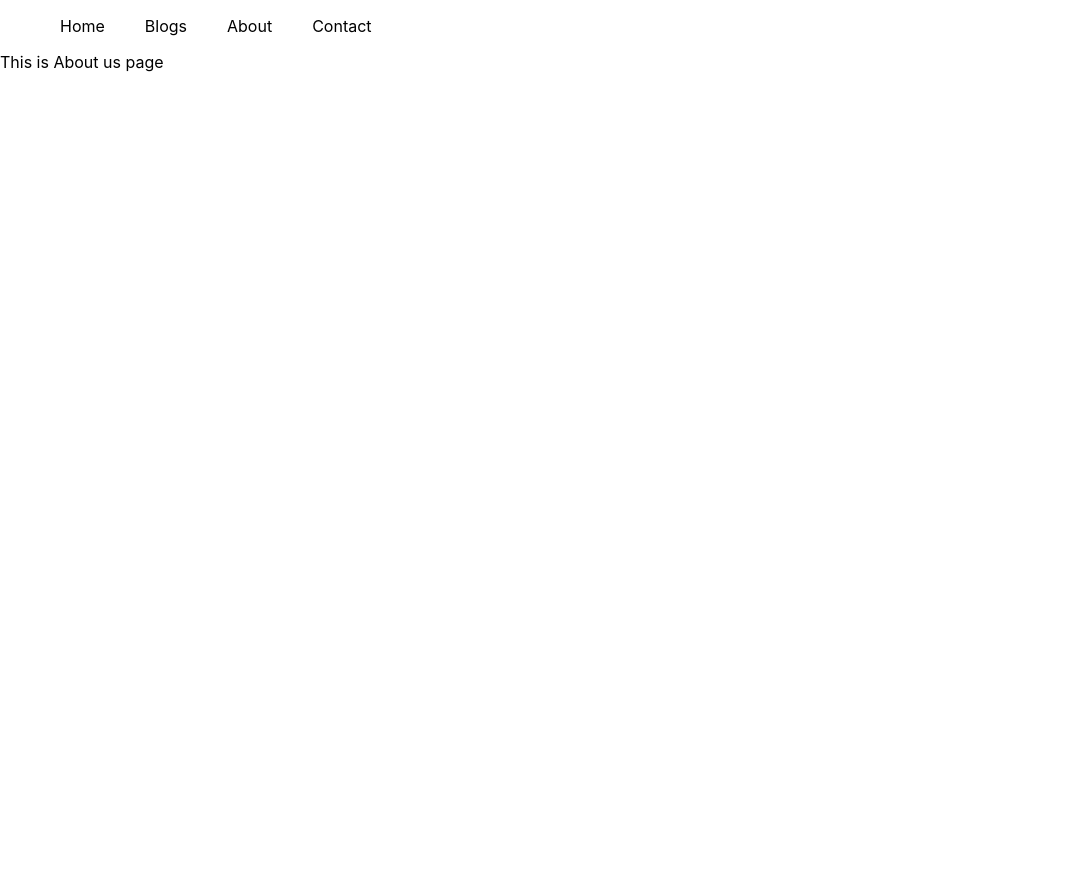
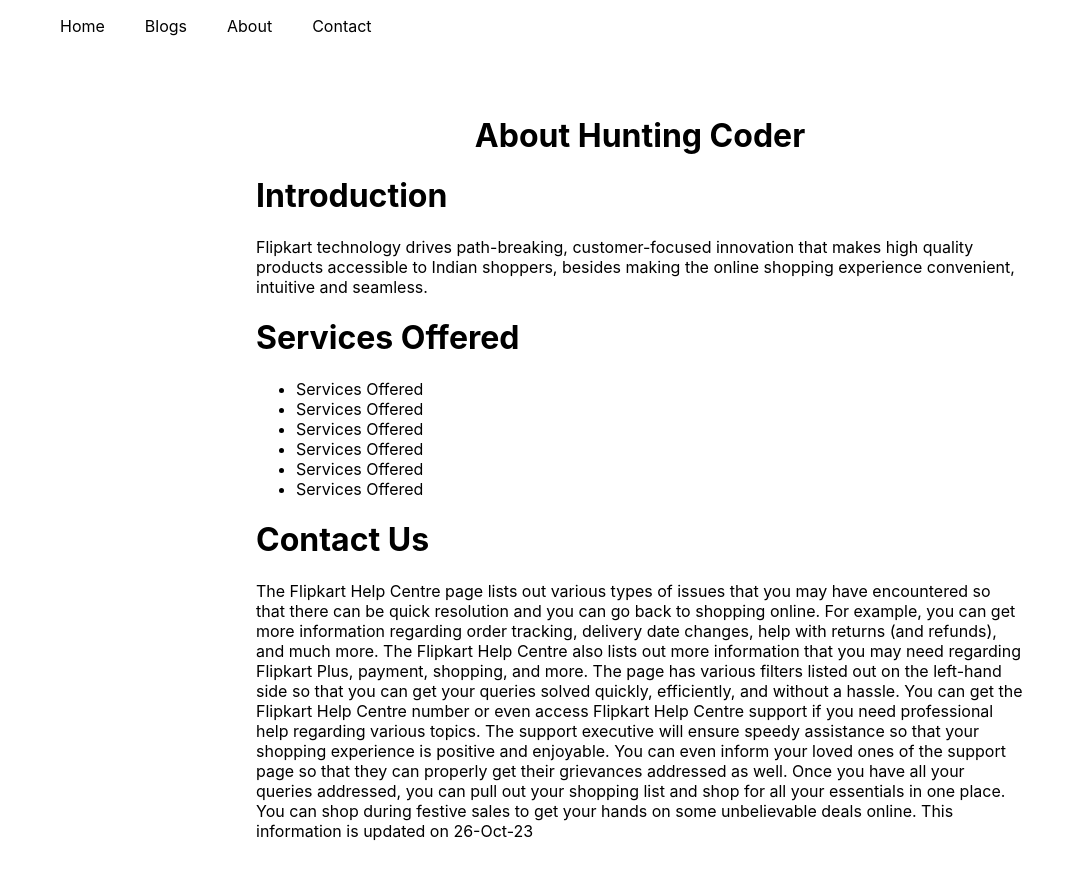
Before and after one commit to AkshayChavhan/learn_nextjs, a Next.js app in the folder nextjs-blog/: page /about in a window 1280 px wide. Shown: the top 878 px of the page, without its empty margins (0-1085 px from the left). Before the commit the page ends 800 px from the top, so only its background shows below. Built offline with nearby package versions, Linux system fonts and the light colour scheme.

Commit message:
21-about and other all pages styles

```diff
--- a/nextjs-blog/pages/about.js
+++ b/nextjs-blog/pages/about.js
@@ -1,8 +1,24 @@
-import React from 'react'
+import React from 'react';
+import style from "../styles/About.module.css";
 
 function About() {
   return (
-    <div>This is About us page</div>
+    <div className={style.container}>
+        <h1 className={style.title}>About Hunting Coder</h1>
+        <h1>Introduction</h1>
+        <p>Flipkart technology drives path-breaking, customer-focused innovation that makes high quality products accessible to Indian shoppers, besides making the online shopping experience convenient, intuitive and seamless.</p>
+        <h1>Services Offered</h1>
+        <ul>
+          <li>Services Offered</li>
+          <li>Services Offered</li>
+          <li>Services Offered</li>
+          <li>Services Offered</li>
+          <li>Services Offered</li>
+          <li>Services Offered</li>
+        </ul>
+        <h1>Contact Us</h1>
+        <p>The Flipkart Help Centre page lists out various types of issues that you may have encountered so that there can be quick resolution and you can go back to shopping online. For example, you can get more information regarding order tracking, delivery date changes, help with returns (and refunds), and much more. The Flipkart Help Centre also lists out more information that you may need regarding Flipkart Plus, payment, shopping, and more. The page has various filters listed out on the left-hand side so that you can get your queries solved quickly, efficiently, and without a hassle. You can get the Flipkart Help Centre number or even access Flipkart Help Centre support if you need professional help regarding various topics. The support executive will ensure speedy assistance so that your shopping experience is positive and enjoyable. You can even inform your loved ones of the support page so that they can properly get their grievances addressed as well. Once you have all your queries addressed, you can pull out your shopping list and shop for all your essentials in one place. You can shop during festive sales to get your hands on some unbelievable deals online. This information is updated on 26-Oct-23</p>
+    </div>
   )
 }
 
--- a/nextjs-blog/pages/contact.js
+++ b/nextjs-blog/pages/contact.js
@@ -48,8 +48,8 @@
 
   return (
     <div className={style.container}>
-      <h1 className={style.title}>Contact Us</h1>
       <form onSubmit={handleSubmit}>
+        <h1 className={style.title}>Contact Us</h1>
         <div className={style.formgroup}>
           <label htmlFor="name">Name</label>
           <input onChange={handleChange} value={form.name} type="text" name="name" className="form-control" id="exampleInputEmail1" placeholder="Enter your name..." />
--- a/nextjs-blog/pages/index.js
+++ b/nextjs-blog/pages/index.js
@@ -31,20 +31,23 @@
           <div className={styles.blogItem}>
             <h3>How to learn Javascript in 2023 ?</h3>
             <p>dffbu we fiweufbe ewfbwiefbf wefbiufbewfeu fewfibfweufbwe feiwfbeufbeuifbewjdffbu we fiweufbe ewfbwiefbf wefbiufbewfeu fewfibfweufbwe feiwfbeufbeuifbewj</p>
+            <button className={styles.btn}>Read more</button>
           </div>
           <div className={styles.blogItem}>
             <h3>How to learn Javascript in 2023 ?</h3>
             <p>dffbu we fiweufbe ewfbwiefbf wefbiufbewfeu fewfibfweufbwe feiwfbeufbeuifbewjdffbu we fiweufbe ewfbwiefbf wefbiufbewfeu fewfibfweufbwe feiwfbeufbeuifbewj</p>
+            <button className={styles.btn}>Read more</button>
           </div>
           <div className={styles.blogItem}>
             <h3>How to learn Javascript in 2023 ?</h3>
             <p>dffbu we fiweufbe ewfbwiefbf wefbiufbewfeu fewfibfweufbwe feiwfbeufbeuifbewjdffbu we fiweufbe ewfbwiefbf wefbiufbewfeu fewfibfweufbwe feiwfbeufbeuifbewj</p>
+            <button className={styles.btn}>Read more</button>
           </div>
           <div className={styles.blogItem}>
             <h3>How to learn Javascript in 2023 ?</h3>
             <p>dffbu we fiweufbe ewfbwiefbf wefbiufbewfeu fewfibfweufbwe feiwfbeufbeuifbewjdffbu we fiweufbe ewfbwiefbf wefbiufbewfeu fewfibfweufbwe feiwfbeufbeuifbewj</p>
+            <button className={styles.btn}>Read more</button>
           </div>
-
         </div>
       </main>
 
--- /dev/null
+++ b/nextjs-blog/styles/About.module.css
@@ -0,0 +1,7 @@
+.container {
+    max-width: 60vw;
+    margin: 80px auto;
+}
+.title {
+    text-align: center;
+}
--- a/nextjs-blog/styles/Blog.module.css
+++ b/nextjs-blog/styles/Blog.module.css
@@ -5,3 +5,14 @@
     justify-content: center;
     padding: 75px;
 }
+
+.container {
+    max-width: 100vw;
+    margin: 50px auto;
+    display: flex;
+    justify-content: center;
+}
+
+.blogItemh3 {
+    font-size: 2rem;
+}
--- a/nextjs-blog/styles/Contact.module.css
+++ b/nextjs-blog/styles/Contact.module.css
@@ -3,6 +3,14 @@
     flex-direction: column;
     align-items: center;
     justify-self: center;
+    margin: 80px auto;
+}
+.container {
+    max-width: 60vw;
+    margin: 80px auto;
+}
+.title {
+    text-align: center;
 }
 .title {
 
--- a/nextjs-blog/styles/Home.module.css
+++ b/nextjs-blog/styles/Home.module.css
@@ -101,9 +101,13 @@
 }
 
 .mainContainer {
-  padding : 0 0
+  padding : 0 0;
 }
 
 .mainImage {
-  border-radius : 10px;
+  border-radius : 29%;
 }
+
+.btn {
+  margin: 0px 0px 20px 0px;
+}
```
